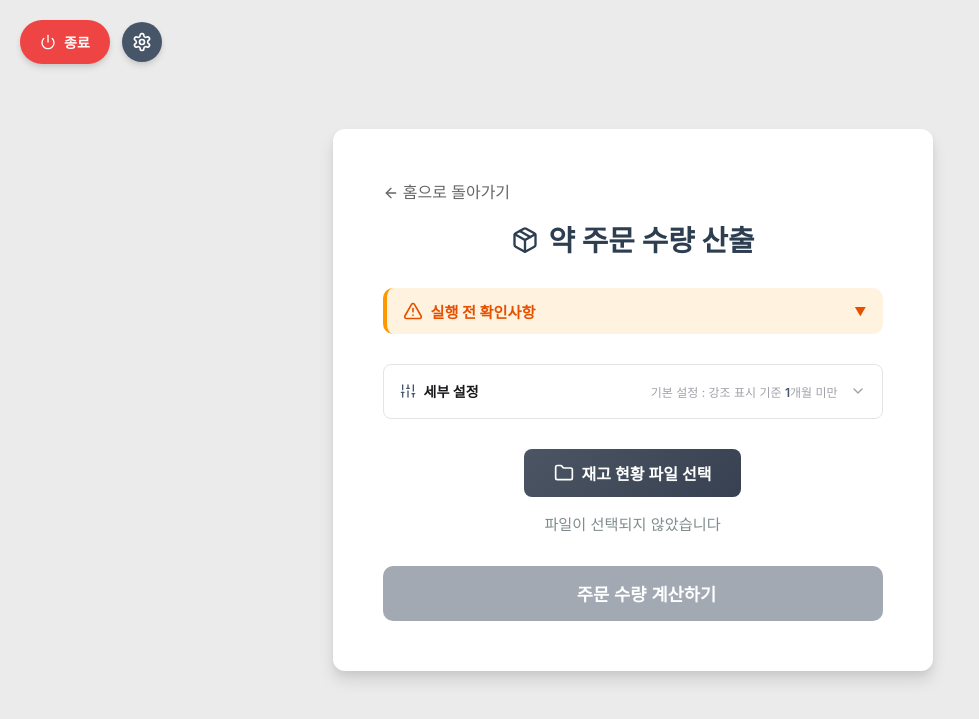
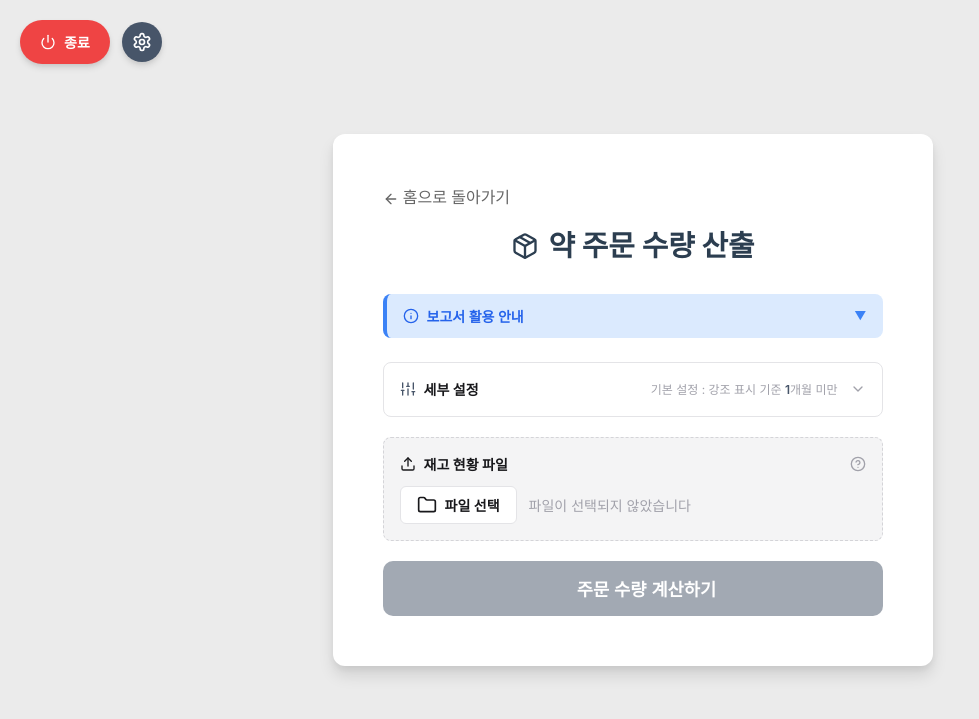
Before and after one commit to ejrwoals/yak-jaego, a Flask app: page /workflow/order in a window 1280 px wide. Shown: the top 719 px of the page, without its empty margins (0-979 px from the left). Run offline with Flask 3, Linux system fonts and the light colour scheme.

Commit message:
Simplify info-box markup to plain paragraphs and reorder file upload section below settings in workflow order and simple pages

```diff
--- a/templates/workflow_order.html
+++ b/templates/workflow_order.html
@@ -139,71 +139,131 @@
         text-decoration: underline;
     }
 
-    /* Info box - orange theme */
-    .info-box-orange {
-        background-color: #fff3e0;
-        border-left: 4px solid #ff9800;
-        border-radius: 10px;
-        margin-bottom: 30px;
-        overflow: hidden;
+    /* Upload Box (workflow_simple.html과 동일 패턴) */
+    .optional-upload-box {
+        background: var(--color-surface-hover);
+        border: 1.5px dashed var(--color-border-hover);
+        border-radius: var(--radius-lg);
+        padding: var(--space-4);
+        margin-bottom: var(--space-5);
+        transition: border-color var(--transition-fast), background-color var(--transition-fast), border-style var(--transition-fast);
     }
 
-    .info-box-orange .info-box-header:hover {
-        background: rgba(255, 152, 0, 0.1);
+    .optional-upload-box.has-file {
+        border-color: var(--color-success);
+        border-style: solid;
+        background: var(--color-success-light);
     }
 
-    .info-box-orange .info-box-header h3 {
-        color: #e65100;
-        margin: 0;
-        font-size: 0.95em;
+    .optional-upload-header {
+        display: flex;
+        align-items: center;
+        gap: var(--space-2);
+        font-weight: var(--font-semibold);
+        color: var(--color-text-primary);
+        font-size: var(--text-sm);
+        margin-bottom: var(--space-3);
     }
 
-    .info-box-orange .info-box-arrow {
-        color: #e65100;
+    .upload-guide-toggle {
+        margin-left: auto;
+        display: inline-flex;
+        align-items: center;
+        font-size: var(--text-xs);
+        font-weight: var(--font-medium);
+        color: var(--color-text-muted);
+        cursor: pointer;
+        background: none;
+        border: none;
+        padding: 2px 0;
     }
 
-    .info-box-orange .info-box-content ul {
-        color: #bf360c;
-        margin: 0 20px 15px 35px;
-        line-height: 1.8;
+    .upload-guide-toggle:hover {
+        color: var(--color-text-secondary);
     }
 
-    .info-box-orange .info-box-content li {
-        margin: 5px 0;
-        font-size: 0.9em;
+    .upload-guide-toggle .icon {
+        width: 16px;
+        height: 16px;
     }
 
-    .upload-section {
-        margin: 30px 0;
-        text-align: center;
+    .upload-guide-content {
+        max-height: 0;
+        overflow: hidden;
+        transition: max-height var(--transition-normal), opacity var(--transition-normal);
+        opacity: 0;
     }
 
-    .file-label {
-        display: inline-block;
-        padding: 12px 30px;
-        background: linear-gradient(135deg, #4b5563 0%, #374151 100%);
-        color: white;
-        border-radius: 8px;
-        cursor: pointer;
-        transition: all 0.3s ease;
-        font-weight: 600;
+    .upload-guide-content.open {
+        max-height: 100px;
+        opacity: 1;
     }
 
-    .file-label:hover {
-        transform: translateY(-2px);
-        box-shadow: 0 5px 15px rgba(102, 126, 234, 0.4);
+    .upload-guide-text {
+        font-size: var(--text-xs);
+        color: var(--color-text-muted);
+        line-height: var(--leading-relaxed);
+        padding-bottom: var(--space-3);
     }
 
-    .file-name {
-        margin-top: 15px;
-        font-size: 0.95em;
-        color: #7f8c8d;
-        min-height: 24px;
+    .optional-upload-area {
+        display: flex;
+        align-items: center;
+        gap: var(--space-3);
     }
 
-    .file-name.selected {
-        color: #2e7d32;
-        font-weight: 600;
+    .file-label-optional {
+        display: inline-flex;
+        align-items: center;
+        gap: var(--space-2);
+        padding: var(--space-2) var(--space-4);
+        background: var(--color-surface);
+        color: var(--color-text-primary);
+        border: 1px solid var(--color-border);
+        border-radius: var(--radius-md);
+        cursor: pointer;
+        font-size: var(--text-sm);
+        font-weight: var(--font-semibold);
+        transition: all var(--transition-fast);
+        white-space: nowrap;
+    }
+
+    .file-label-optional:hover {
+        background: var(--color-surface-active);
+        border-color: var(--color-border-hover);
+    }
+
+    .optional-upload-area .file-name {
+        flex: 1;
+        font-size: var(--text-sm);
+        color: var(--color-text-muted);
+        overflow: hidden;
+        text-overflow: ellipsis;
+        white-space: nowrap;
+        min-height: auto;
+        margin-top: 0;
+    }
+
+    .optional-upload-area .file-name.selected {
+        color: var(--color-success-dark);
+        font-weight: var(--font-semibold);
+    }
+
+    .clear-file-btn {
+        background: transparent;
+        border: none;
+        color: var(--color-text-muted);
+        cursor: pointer;
+        padding: var(--space-1);
+        border-radius: var(--radius-sm);
+        transition: all var(--transition-fast);
+        display: flex;
+        align-items: center;
+    }
+
+    .clear-file-btn:hover {
+        background: var(--color-surface-active);
+        color: var(--color-danger);
     }
 
     .calculate-btn {
@@ -396,21 +456,19 @@
         </h1>
     </div>
 
-    <div class="info-box-orange">
+    <div class="info-box">
         <div class="info-box-header" onclick="toggleInfoBox()">
-            <h3 style="display: flex; align-items: center; gap: 8px;">
-                <svg class="icon" style="width: var(--icon-md); height: var(--icon-md);"><use href="#icon-alert-triangle"></use></svg>
-                실행 전 확인사항
-            </h3>
+            <span class="info-box-title">
+                <svg class="icon" style="width: var(--icon-sm); height: var(--icon-sm);"><use href="#icon-info"></use></svg>
+                보고서 활용 안내
+            </span>
             <span class="info-box-arrow" id="info-box-arrow">▼</span>
         </div>
         <div class="info-box-content" id="info-box-content">
-            <ul>
-                <li>PMPLUS의 <strong>[경영관리]</strong> - <strong>[약품별조제판매현황]</strong>에서 오늘 날짜로 소모된 약품을 조회하여 <strong>[출력]</strong> - <strong>[파일로 저장]</strong> 해주세요</li>
-                <li>생성된 <strong>.xls</strong> 파일을 아래에 업로드 해주세요</li>
-                <li>런웨이 <span id="thresholdInfoText">1</span>개월 미만 약품은 노란색으로 강조됩니다</li>
-                <li>표의 각 행을 클릭하면 자세한 차트와 주문수량 계산기가 나옵니다</li>
-            </ul>
+            <div class="info-box-body">
+                <p>런웨이 <span id="thresholdInfoText">1</span>개월 미만 약품은 노란색으로 강조됩니다</p>
+                <p>표의 각 행을 클릭하면 자세한 차트와 주문수량 계산기가 나옵니다</p>
+            </div>
         </div>
     </div>
 
@@ -455,13 +513,31 @@
         </div>
     </div>
 
-    <div class="upload-section">
-        <label for="todayFileInput" class="file-label" style="display: inline-flex; align-items: center; gap: 8px;">
+    <!-- 재고 현황 파일 업로드 -->
+    <div class="optional-upload-box" id="uploadBox">
+        <div class="optional-upload-header">
+            <svg class="icon" style="width: var(--icon-sm); height: var(--icon-sm);"><use href="#icon-upload"></use></svg>
+            <span>재고 현황 파일</span>
+            <button type="button" class="upload-guide-toggle" id="uploadGuideToggle" onclick="toggleUploadGuide()">
+                <svg class="icon"><use href="#icon-help-circle"></use></svg>
+            </button>
+        </div>
+        <div class="upload-guide-content" id="uploadGuideContent">
+            <p class="upload-guide-text">
+                PMPLUS의 <strong>[경영관리]</strong> - <strong>[약품별조제판매현황]</strong>에서 오늘 날짜로 소모된 약품을 조회하여 <strong>[출력]</strong> - <strong>[파일로 저장]</strong> 한 뒤, 해당 <strong>.xls</strong> 파일을 업로드하세요.
+            </p>
+        </div>
+        <div class="optional-upload-area">
+            <label for="todayFileInput" class="file-label-optional">
                 <svg class="icon" style="width: var(--icon-md); height: var(--icon-md);"><use href="#icon-folder"></use></svg>
-            재고 현황 파일 선택
+                파일 선택
             </label>
             <input type="file" id="todayFileInput" accept=".csv,.xls,.xlsx" style="display: none;">
             <div id="fileName" class="file-name">파일이 선택되지 않았습니다</div>
+            <button type="button" id="clearFileBtn" class="clear-file-btn" style="display: none;">
+                <svg class="icon" style="width: var(--icon-sm); height: var(--icon-sm);"><use href="#icon-x"></use></svg>
+            </button>
+        </div>
     </div>
 
     <button class="calculate-btn" onclick="calculateOrder()" id="calculateBtn" disabled>
@@ -593,23 +669,46 @@
         updateUI();
     })();
 
+    // Upload guide toggle
+    function toggleUploadGuide() {
+        var content = document.getElementById('uploadGuideContent');
+        var toggle = document.getElementById('uploadGuideToggle');
+        content.classList.toggle('open');
+        toggle.classList.toggle('open');
+    }
+
     // File selection
     var fileInput = document.getElementById('todayFileInput');
     var fileName = document.getElementById('fileName');
     var calculateBtn = document.getElementById('calculateBtn');
+    var clearFileBtn = document.getElementById('clearFileBtn');
+    var uploadBox = document.getElementById('uploadBox');
 
     fileInput.addEventListener('change', function(e) {
         var file = e.target.files[0];
         if (file) {
             fileName.textContent = file.name;
             fileName.classList.add('selected');
+            clearFileBtn.style.display = 'inline-flex';
+            uploadBox.classList.add('has-file');
             calculateBtn.disabled = false;
         } else {
+            clearUploadFile();
+        }
+    });
+
+    clearFileBtn.addEventListener('click', function() {
+        clearUploadFile();
+    });
+
+    function clearUploadFile() {
+        fileInput.value = '';
         fileName.textContent = '파일이 선택되지 않았습니다';
         fileName.classList.remove('selected');
+        clearFileBtn.style.display = 'none';
+        uploadBox.classList.remove('has-file');
         calculateBtn.disabled = true;
     }
-    });
 
     async function calculateOrder() {
         var file = fileInput.files[0];
@@ -646,12 +745,8 @@
                 setTimeout(function() {
                     window.open('/reports/' + result.html_filename, '_blank');
 
-                    btn.disabled = true;
                     btn.innerHTML = originalText;
-
-                    fileInput.value = '';
-                    fileName.textContent = '파일이 선택되지 않았습니다';
-                    fileName.classList.remove('selected');
+                    clearUploadFile();
                 }, 800);
             } else {
                 showStatus('오류: ' + result.error, 'error');
```
Also changed, not shown: templates/workflow_simple.html (+28 -28 lines). Lines whose indentation alone changed are shown as unchanged.
